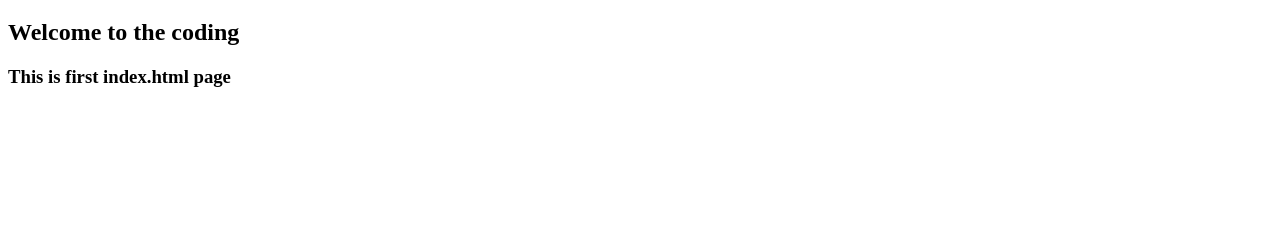
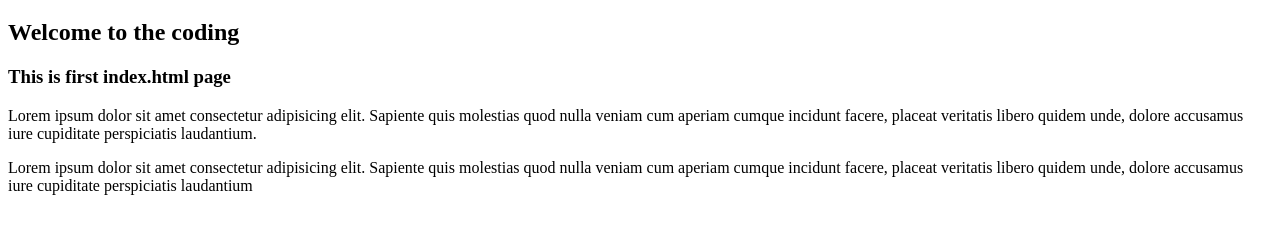
Before and after one commit to jayaporalla/Git_Pratice, a plain HTML site: page index.html in a window 1280 px wide. Shown: the part 61-294 px from the top of the page. Drawn offline with Linux system fonts and the light colour scheme.

Commit message:
Added some text in index.html file

```diff
--- a/githubactions/index.js
+++ b/githubactions/index.js
@@ -1 +1 @@
-console.log("Hello world!!
+console.log("Hello world")
--- a/index.html
+++ b/index.html
@@ -15,5 +15,13 @@
     <h1>Hello, This is Jayasri P</h1>
     <h2>Welcome to the coding</h2>
     <h3>This is first index.html page</h3>
+    <p>Lorem ipsum dolor sit amet consectetur adipisicing elit.
+        Sapiente quis molestias quod nulla veniam cum aperiam cumque incidunt facere,
+        placeat veritatis libero quidem unde, dolore accusamus iure cupiditate perspiciatis laudantium.
+    </p>
+    <p>Lorem ipsum dolor sit amet consectetur adipisicing elit.
+        Sapiente quis molestias quod nulla veniam cum aperiam cumque incidunt facere,
+        placeat veritatis libero quidem unde, dolore accusamus iure cupiditate perspiciatis laudantium
+    </p>
 </body>
 </html>
```
